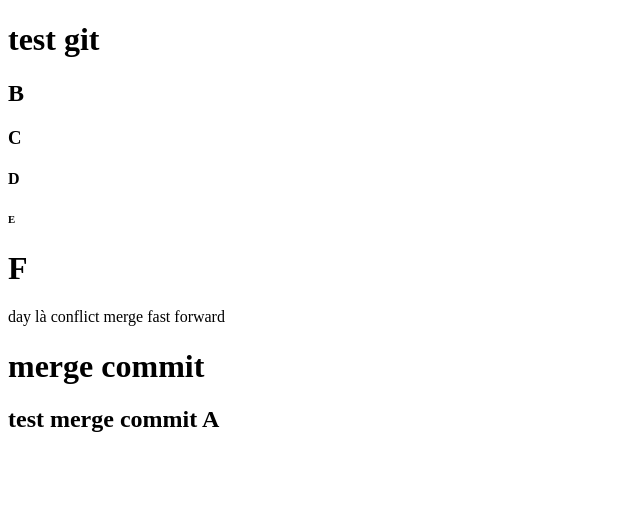
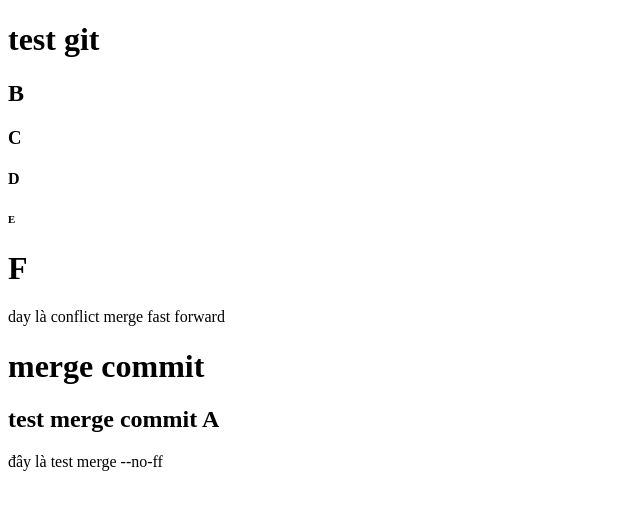
Before and after one commit to ducanhaep/training-git, a plain HTML site: page index.html in a window 1280 px wide. Shown: the whole page, without its empty margins (0-640 px from the left). Drawn offline with Linux system fonts and the light colour scheme.

Commit message:
test A''

```diff
--- a/index.html
+++ b/index.html
@@ -19,6 +19,7 @@
   <p>day là conflict merge fast forward</p>
   <h1>merge commit</h1>
   <h2>test merge commit A</h2>
+  <p>đây là test merge --no-ff</p>
 </body>
 
 </html>
```
